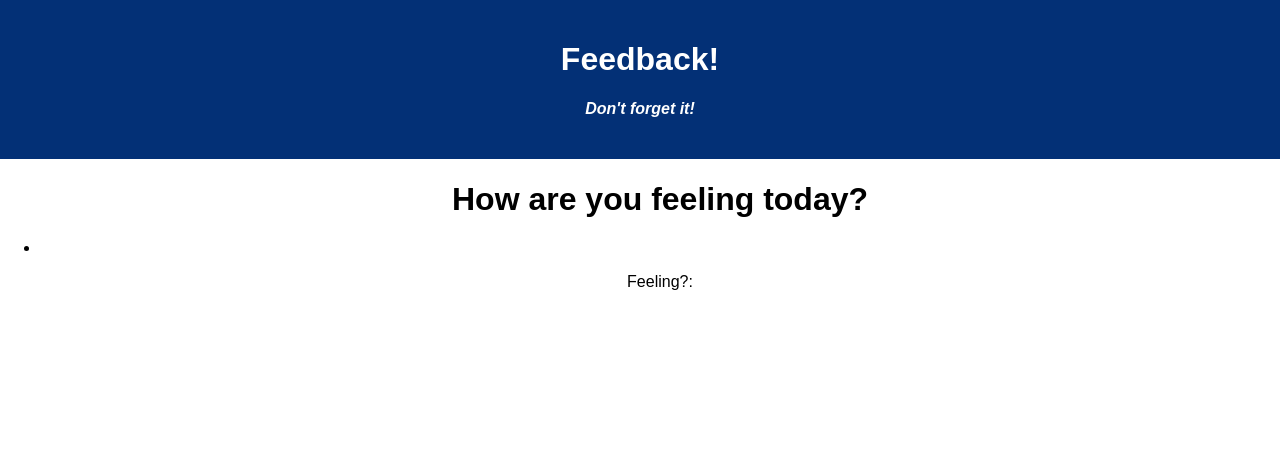
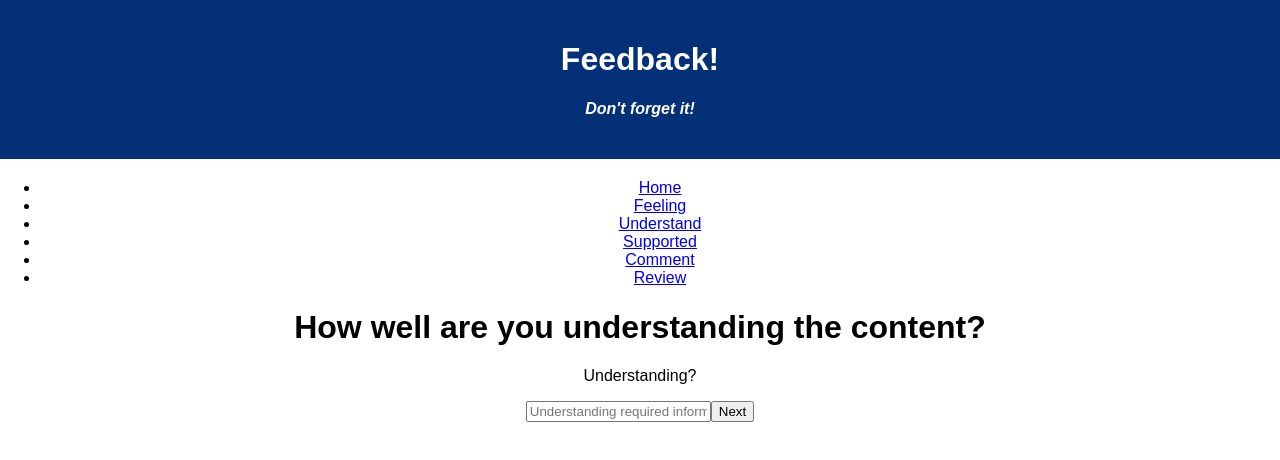
Before and after one commit to HOZ1997/weekend-redux-feedback-loop, a React (Create React App) app: page /#/understand in a window 1280 px wide. Before the commit this address led to /#/. Shown: the top 460 px of the page. Built offline with nearby package versions, Linux system fonts and the light colour scheme.

Commit message:
updates to all components feelings, Understand and Review functional

```diff
--- a/src/components/App/App.jsx
+++ b/src/components/App/App.jsx
@@ -1,10 +1,14 @@
 import React from 'react';
 //import axios from 'axios';
 import './App.css';
-import {Route, HashRouter} from 'react-router-dom';
+import {Route, HashRouter as Router} from 'react-router-dom';
 
 import Feeling from '../Feeling/Feeling.jsx';
-//import Supported from '../Supported/Supported.jsx';
+import Home from '../Home/Home.jsx';
+import Supported from '../Supported/Supported.jsx';
+import Understand from '../Understand/Understand.jsx';
+import Comment from '../Comment/Comment.jsx';
+import Review from '../Review/Review.jsx';
 import { useSelector } from 'react-redux';
 
 function App(){
@@ -22,18 +26,49 @@ function App(){
         </header>
 
       <ul>
-      <h1>How are you feeling today?</h1>
-    <li><a href="/#/feeling">{ gotFeeling }</a></li>
-    <p> Feeling?: { gotFeeling} </p>
+      <li><a href="/#/home">Home</a></li>
+      <li><a href="/#/feeling">Feeling</a></li>
+      <li><a href="/#/understand">Understand</a></li>
+      <li><a href="/#/supported">Supported</a></li>
+      <li><a href="/#/comment">Comment</a></li>
+      <li><a href="/#/review">Review</a></li>
     </ul>
-      <HashRouter>
+    <Router>
+        <Route path="/" exact>
+          <Home />
+        </Route>
+        <Route path="/home">
+          <Home />
+        </Route>
+        <Route path="/feeling">
+          <Feeling />
+        </Route>
+        <Route path="/understand">
+          <Understand />
+        </Route>
+        <Route path="/supported">
+          <Supported />
+        </Route>
+        <Route path="/comment">
+          <Comment />
+        </Route>
+        <Route path="/review">
+          <Review />
+        </Route>
+      </Router>
+
+
+
+
+
+
+
+      {/* <Router>
         <Route path="/feeling">
         <Feeling/>
+
         </Route>
-        {/* <Route path="/supported">
-        <Supported/>
-        </Route>  */}
-      </HashRouter>
+      </Router> */}
     </div>
   );
 }
--- a/src/components/Comment/Comment.jsx
+++ b/src/components/Comment/Comment.jsx
@@ -1,13 +1,56 @@
+import React from 'react';
+
+function Comment() {
+  return (
+    <div>
+      <h1>Comment</h1>
+
+    </div>
+  );
+}
+
+export default Comment;
+
+
+
+
+// import React from 'react';
 // import {useState} from 'react';
+// import {useDispatch} from 'react-redux';
+
+// let comments =[];
 
 // function Comment(){
-//  //template hook
-//  const [hook, setHook] = useState (null);
-//     return(
+//     const dispatch = useDispatch();
+//     const [comment, setComment] = useState('');
+//     //const history = useHistory();
+
+//     const changeComment = (event) => {
+//       setComment(event.target.value)
+//     }
+
+//     const addComment = () =>{
+//       dispatch({type: 'SEND_COMMENT', payload: comment})
+//       //history.push ('/comment')
+//     }
+
+//     return (
+//       <div>
 //         <div>
-//             <h2>Comment</h2>
-//             <p>{JSON.stringify(props)}</p>
+//              <input type="text" placeholder="comment" onChange={changeComment}></input>
+//              <button onClick={addComment}>Next</button>
+//           </div>
+
+//           <div className="commentinfo">
+
+//         {comment.map((comment, i) =>
+//           <img
+//             key={i}
+//             src={comment}
+//           />
+//         )}
 //         </div>
-//     )
-// }
-// export default Comment;
+//       </div>
+
+//     );
+//   }
--- a/src/components/Feeling/Feeling.jsx
+++ b/src/components/Feeling/Feeling.jsx
@@ -10,32 +10,24 @@ function Feeling(){
    //const history = useHistory();
 
     const changeFeeling = (event) => {
+      console.log (feelings)
       setFeeling(event.target.value)
     }
 
     const addFeeling = () =>{
       dispatch({type: 'SEND_FEELING', payload: feeling})
-    //history.push ('/supported')
+    //history.push ('/understanding')
     }
 
     return (
       <div>
         <div>
-             <input type="text" placeholder="feeling" onChange={changeFeeling}></input>
-             <button onClick={addFeeling}>Next</button>
+        <h1>How are you feeling today?</h1>
+        <p>Feeling?</p>
+        <input type="text" placeholder="Feeling required information" onChange={changeFeeling}></input>
+             <button onClick={addFeeling}>NEXT</button>
           </div>
-
-          <div className="feelinginfo">
-
-        {feelings.map((feeling, i) =>
-          <img
-            key={i}
-            src={feeling}
-          />
-        )}
-        </div>
-      </div>
-
+          </div>
     );
   }
 
--- /dev/null
+++ b/src/components/Home/Home.jsx
@@ -0,0 +1,12 @@
+import React from 'react';
+
+function Home() {
+  return (
+    <div>
+      <h1>HOME</h1>
+      <img src="https://pixy.org/download/4718707/" width={500}/>
+    </div>
+  );
+}
+
+export default Home;
--- /dev/null
+++ b/src/components/Review/Review.jsx
@@ -0,0 +1,61 @@
+import React from 'react';
+import { useSelector } from 'react-redux';
+
+function Review() {
+    const gotFeeling = useSelector( store => store.sendFeeling );
+    const gotUnderstand = useSelector( store => store.sendUnderstand );
+  return (
+    <div>
+      <h1>Review</h1>
+
+  <li><a href="/#/home">{ gotFeeling }</a></li>
+    <p> Feelings: { gotFeeling} </p>
+    <p> Understanding: { gotUnderstand} </p>
+    </div>
+  );
+}
+
+export default Review;
+
+
+
+// import React from 'react';
+// import {useState} from 'react';
+// import {useDispatch} from 'react-redux';
+
+// let reviewing =[];
+
+// function Review(){
+//     const dispatch = useDispatch();
+//     const [review, setReview] = useState('');
+//     //const history = useHistory();
+
+//     const changeReview = (event) => {
+//       setReview(event.target.value)
+//     }
+
+//     const addComment = () =>{
+//       dispatch({type: 'SEND_REVIEW', payload: comment})
+//       //history.push ('/comment')
+//     }
+
+//     return (
+//       <div>
+//         <div>
+//              <input type="text" placeholder="comment" onChange={changeComment}></input>
+//              <button onClick={addComment}>SUBMIT</button>
+//           </div>
+
+//           <div className="submitinfo">
+
+//         {comment.map((comment, i) =>
+//           <img
+//             key={i}
+//             src={comment}
+//           />
+//         )}
+//         </div>
+//       </div>
+
+//     );
+//   }
--- a/src/components/Supported/Supported.jsx
+++ b/src/components/Supported/Supported.jsx
@@ -1,3 +1,22 @@
+import React from 'react';
+
+function Supported() {
+  return (
+    <div>
+      <h1>Supported</h1>
+
+    </div>
+  );
+}
+
+export default Supported;
+
+
+
+
+
+
+
 // import React from 'react';
 // import {useState} from 'react';
 // import {useDispatch} from 'react-redux';
@@ -10,7 +29,7 @@
 //     //const history = useHistory();
 
 //     const changeSupported = (event) => {
-//       setFeeling(event.target.value)
+//       setSupported(event.target.value)
 //     }
 
 //     const addSupported = () =>{
@@ -21,7 +40,7 @@
 //     return (
 //       <div>
 //         <div>
-//              <input type="text" placeholder="supported" onChange={changeSupported}></input>
+//              <input type="text" placeholder="Support required information" onChange={changeSupported}></input>
 //              <button onClick={addSupported}>Next</button>
 //           </div>
 
--- a/src/components/Understand/Understand.jsx
+++ b/src/components/Understand/Understand.jsx
@@ -1,13 +1,55 @@
-// import {useState} from 'react';
+// import React from 'react';
 
-// function Understand(props){
-//  //template hook
-//  const [hook, setHook] = useState (null);
-//     return(
-//         <div>
-//             <h2>Understand</h2>
-//             <p>{JSON.stringify(props)}</p>
-//         </div>
-//     )
+// function Understand() {
+//   return (
+//     <div>
+//       <h1>Understand</h1>
+
+//     </div>
+//   );
 // }
+
 // export default Understand;
+
+
+
+
+import React from 'react';
+import {useState} from 'react';
+import {useDispatch} from 'react-redux';
+
+let understanding =[];
+
+function Understand(){
+    const dispatch = useDispatch();
+    const [understand, setUnderstand] = useState('');
+    //const history = useHistory();
+
+    const changeUnderstand = (event) => {
+        console.log (understanding)
+      setUnderstand(event.target.value)
+    }
+
+    const addUnderstand = () =>{
+      dispatch({type: 'SEND_UNDERSTAND', payload: understand})
+      //history.push ('/understand')
+    }
+
+    return (
+      <div>
+        <div>
+        <h1>How well are you understanding the content?</h1>
+        <p>Understanding?</p>
+             <input type="text" placeholder="Understanding required information" onChange={changeUnderstand}></input>
+             <button onClick={addUnderstand}>Next</button>
+          </div>
+      </div>
+
+    );
+  }
+
+
+
+
+
+export default Understand;
--- a/src/index.js
+++ b/src/index.js
@@ -13,6 +13,13 @@ const sendFeeling = (state ='', action) =>{
     return state;
 }
 
+const sendUnderstand = (state ='', action) =>{
+    if (action.type === 'SEND_UNDERSTAND'){
+        state = action.payload;
+    }
+    return state;
+}
+
 // const sendSupported = (state ='', action) =>{
 //     if (action.type === 'SEND_SUPPORT'){
 //         state = action.payload;
@@ -22,7 +29,8 @@ const sendFeeling = (state ='', action) =>{
 
 const store = createStore(
     combineReducers({
-        sendFeeling
+        sendFeeling,
+        sendUnderstand
         //sendSupported
 
     })
```
